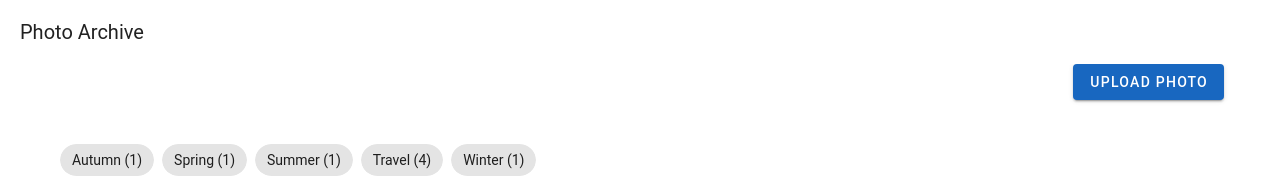
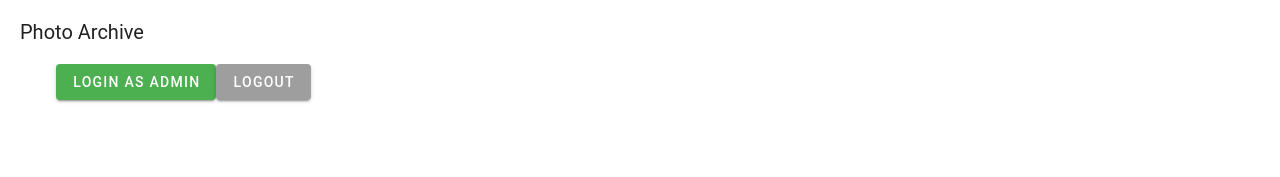
Before and after one commit to Eno951024/photo-archive, a Vue app: page / in a window 1280 px wide. Shown: the top 177 px of the page. Built offline with nearby package versions, Linux system fonts and the light colour scheme.

Commit message:
管理者機能追加

```diff
--- a/package.json
+++ b/package.json
@@ -13,6 +13,7 @@
     "format": "prettier --write --experimental-cli src/"
   },
   "dependencies": {
+    "pinia": "^3.0.4",
     "vue": "^3.5.27",
     "vue-router": "^5.0.1",
     "vuetify": "^3.11.8"
--- a/src/main.js
+++ b/src/main.js
@@ -1,6 +1,7 @@
 import { createApp } from 'vue'
 import App from './App.vue'
 import router from './router'
+import { createPinia } from 'pinia'
 
 import 'vuetify/styles'
 import { createVuetify } from 'vuetify'
@@ -13,6 +14,7 @@ const vuetify = createVuetify({
 })
 
 createApp(App)
+  .use(createPinia())
   .use(router)
   .use(vuetify)
   .mount('#app')
--- /dev/null
+++ b/src/stores/auth.js
@@ -0,0 +1,31 @@
+import { defineStore } from 'pinia'
+
+export const useAuthStore = defineStore('auth', {
+  state: () => ({
+    user: null
+  }),
+
+  getters: {
+    isLoggedIn: (state) => !!state.user,
+    isAdmin: (state) => state.user?.role === 'admin'
+  },
+
+  actions: {
+    login(userData) {
+      this.user = userData
+      localStorage.setItem('user', JSON.stringify(userData))
+    },
+
+    logout() {
+      this.user = null
+      localStorage.removeItem('user')
+    },
+
+    loadUser() {
+      const saved = localStorage.getItem('user')
+      if (saved) {
+        this.user = JSON.parse(saved)
+      }
+    }
+  }
+})
--- a/src/views/PhotoListView.vue
+++ b/src/views/PhotoListView.vue
@@ -1,8 +1,19 @@
 <template>
   <v-container class="py-0">
+    <v-row class="mb-2">
+      <v-col class="text-left">
+        <v-btn color="success" small @click="loginAsAdmin">
+          Login as Admin
+        </v-btn>
+        <v-btn color="grey" small @click="logout">
+          Logout
+        </v-btn>
+      </v-col>
+    </v-row>
+
     <v-row class="mb-4">
       <v-col class="text-right">
-        <v-btn color="primary" @click="openCreateModal">
+        <v-btn color="primary" v-if="isAdmin" @click="openCreateModal">
           Upload Photo
         </v-btn>
       </v-col>
@@ -91,12 +102,13 @@
             Close
           </v-btn>
 
-          <v-btn variant="text" @click="editPhoto">
+          <v-btn variant="text" v-if="isAdmin" @click="editPhoto">
             Edit
           </v-btn>
           <v-btn
             variant="text"
             color="red"
+            v-if="isAdmin"
             @click="deleteConfirm = true"
           >
             Delete
@@ -181,7 +193,12 @@
         <v-btn variant="text" @click="cancelForm">
           Cancel
         </v-btn>
-        <v-btn color="primary" variant="text" :disabled="!isFormValid" @click="savePhoto">
+        <v-btn
+          color="primary"
+          variant="text"
+          :disabled="!isFormValid"
+          @click="savePhoto"
+        >
           Save
         </v-btn>
       </v-card-actions>
@@ -190,8 +207,9 @@
 </template>
 
 <script setup>
-  import { ref, computed } from 'vue'
+  import { ref, computed, onMounted } from 'vue'
   import { useDisplay } from 'vuetify'
+  import { useAuthStore } from '@/stores/auth.js'
 
   const showModal = ref(false)
   const selectedPhoto = ref(null)
@@ -207,6 +225,21 @@
   const isFormValid = ref(false)
 
   const { smAndUp } = useDisplay()
+
+  // ユーザーログイン
+  const auth = useAuthStore()
+  const isAdmin = computed(() => auth.isAdmin)
+  onMounted(() => {
+    auth.loadUser()
+  })
+
+  function loginAsAdmin() {
+    auth.login({ id: 1, name: 'Admin', role: 'admin' })
+  }
+
+  function logout() {
+    auth.logout()
+  }
 
   // アップロードフォーム
   const form = ref({
```
Also changed, not shown: 1 other file (tests, documents, lock files or other folders).
